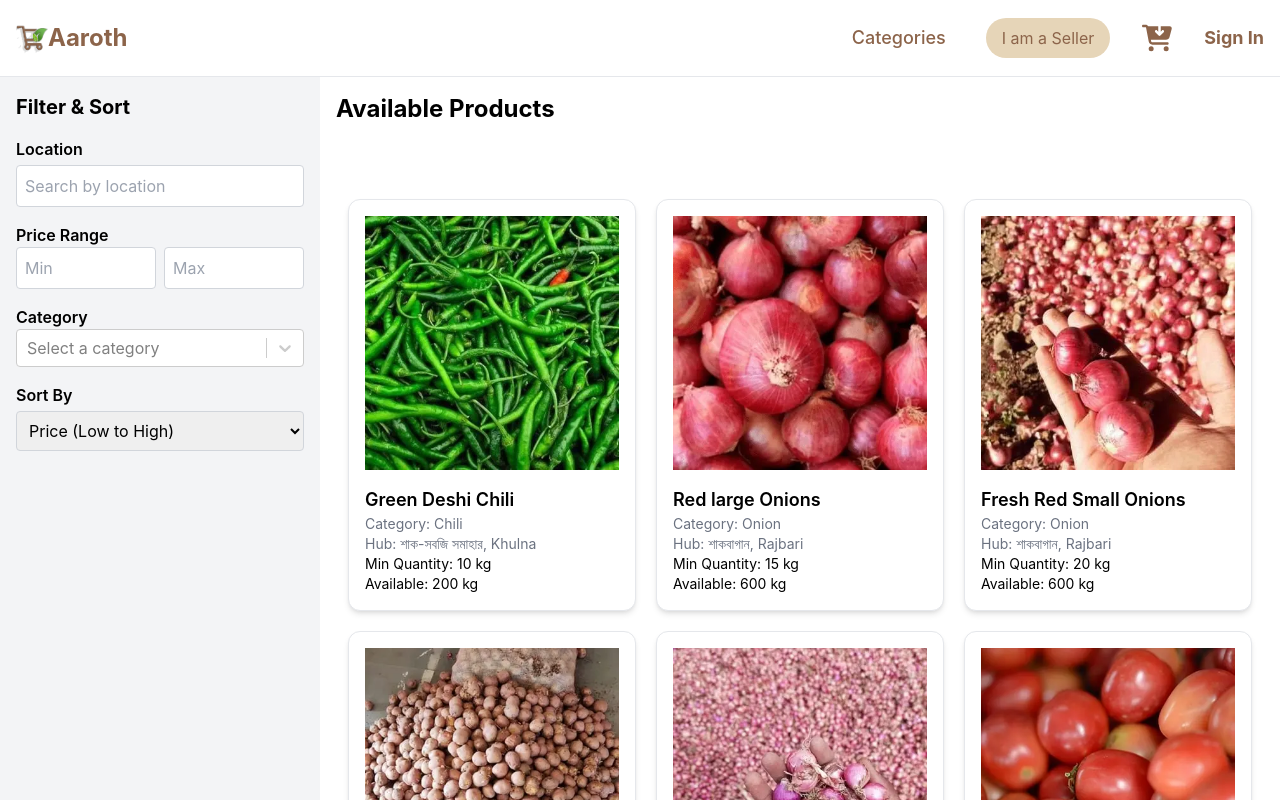
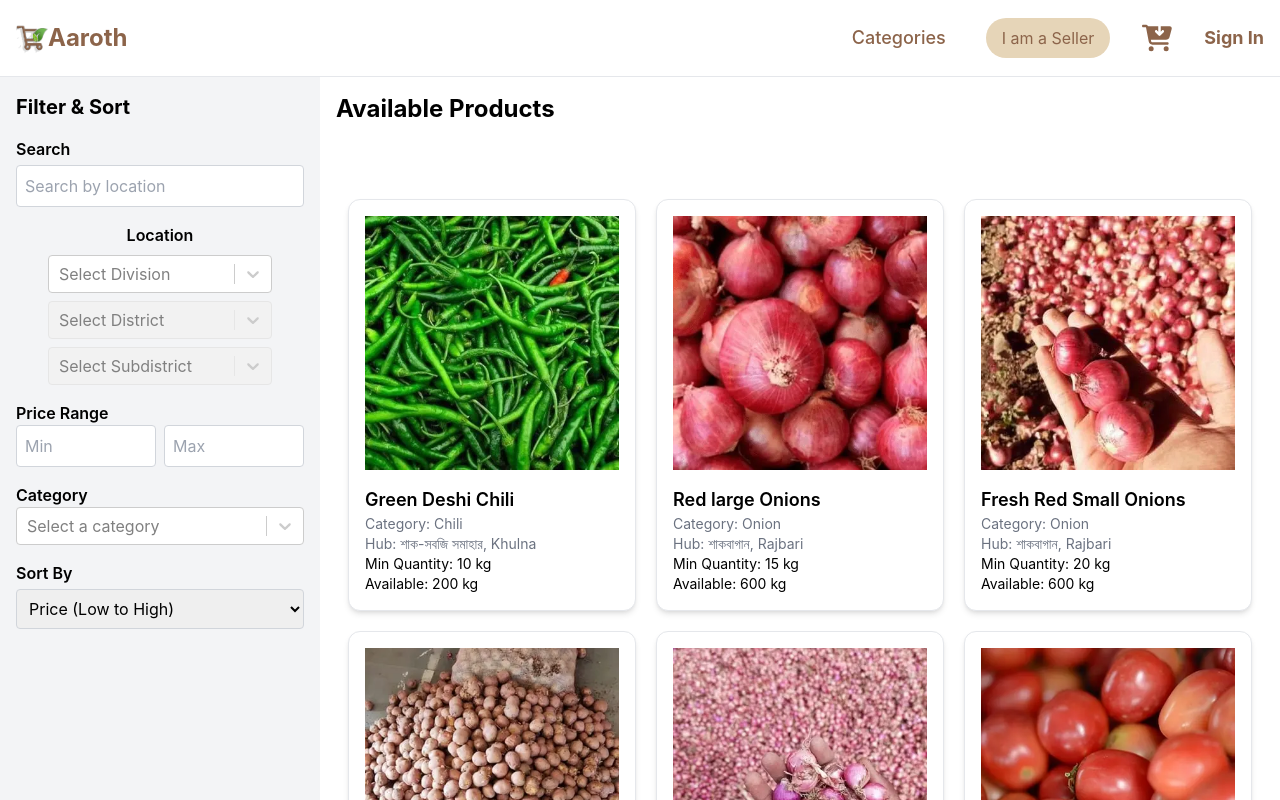
Before and after one commit to MdMirzaShihab/AarothBuyerFrontend, a React (Vite) app: page /products in a window 1280 px wide. Shown: the top 800 px of the page. Built offline with nearby package versions, Linux system fonts and the light colour scheme.

Commit message:
Updated the AllProductsPage with full functionalities

```diff
--- a/src/pages/AllProductsPage.jsx
+++ b/src/pages/AllProductsPage.jsx
@@ -9,19 +9,51 @@ const AllProductsPage = () => {
   const [priceRange, setPriceRange] = useState({ min: "", max: "" });
   const [categoryFilter, setCategoryFilter] = useState(null);
   const [sortOrder, setSortOrder] = useState("asc");
+  const [selectedDivision, setSelectedDivision] = useState(null);
+  const [selectedDistrict, setSelectedDistrict] = useState(null);
+  const [selectedSubdistrict, setSelectedSubdistrict] = useState(null);
 
   useEffect(() => {
     applyFiltersAndSorting();
-  }, [locationFilter, priceRange, categoryFilter, sortOrder]);
+  }, [locationFilter, priceRange, categoryFilter, sortOrder, selectedDivision, selectedDistrict, selectedSubdistrict]);
 
   const applyFiltersAndSorting = () => {
     let tempProducts = [...products];
 
     // Location Filter
     if (locationFilter) {
-      tempProducts = tempProducts.filter((product) =>
-        hubs.find((hub) => hub.id === product.hub && hub.location.toLowerCase().includes(locationFilter.toLowerCase()))
-      );
+      tempProducts = tempProducts.filter((product) => {
+        // Find the hub related to the product
+        const hub = hubs.find((hub) => hub.id === product.hub);
+        // Check if any of the fields match the locationFilter (case insensitive)
+        const matchLocation = hub?.location.toLowerCase().includes(locationFilter.toLowerCase());
+        const matchDistrict = hub?.district?.toLowerCase().includes(locationFilter.toLowerCase());
+        const matchSubdistrict = hub?.subdistrict?.toLowerCase().includes(locationFilter.toLowerCase());
+        const matchProductName = product.name.toLowerCase().includes(locationFilter.toLowerCase());
+
+        return matchLocation || matchDistrict || matchSubdistrict || matchProductName;
+      });
+    }
+
+    if (selectedDivision) {
+      tempProducts = tempProducts.filter((product) => {
+        const hub = hubs.find((hub) => hub.id === product.hub);
+        return hub?.division === selectedDivision.value;
+      });
+    }
+
+    if (selectedDistrict) {
+      tempProducts = tempProducts.filter((product) => {
+        const hub = hubs.find((hub) => hub.id === product.hub);
+        return hub?.district === selectedDistrict.value;
+      });
+    }
+
+    if (selectedSubdistrict) {
+      tempProducts = tempProducts.filter((product) => {
+        const hub = hubs.find((hub) => hub.id === product.hub);
+        return hub?.subdistrict === selectedSubdistrict.value;
+      });
     }
 
     // Price Range Filter
@@ -35,7 +67,7 @@ const AllProductsPage = () => {
 
     // Category Filter
     if (categoryFilter) {
-      tempProducts = tempProducts.filter((product) => product.catagory === categoryFilter.id);
+      tempProducts = tempProducts.filter((product) => product.catagory === categoryFilter.value);
     }
 
     // Sorting by Price
@@ -55,6 +87,38 @@ const AllProductsPage = () => {
     label: cat.name,
   }));
 
+    // Options for Division, District, and Subdistrict (assuming these are available from `hubs` data)
+    const divisionOptions = [...new Set(hubs.map((hub) => hub.division))].map((division) => ({
+      value: division,
+      label: division,
+    }));
+
+    const districtOptions = selectedDivision
+      ? [...new Set(hubs.filter((hub) => hub.division === selectedDivision.value).map((hub) => hub.district))]
+          .map((district) => ({ value: district, label: district }))
+      : [];
+
+    const subdistrictOptions = selectedDistrict
+      ? [...new Set(hubs.filter((hub) => hub.district === selectedDistrict.value).map((hub) => hub.subdistrict))]
+          .map((subdistrict) => ({ value: subdistrict, label: subdistrict }))
+      : [];
+
+    // Handlers for Division, District, and Subdistrict selects
+    const handleDivisionChange = (selectedOption) => {
+      setSelectedDivision(selectedOption);
+      setSelectedDistrict(null); // Reset district and subdistrict when division changes
+      setSelectedSubdistrict(null);
+    };
+
+    const handleDistrictChange = (selectedOption) => {
+      setSelectedDistrict(selectedOption);
+      setSelectedSubdistrict(null); // Reset subdistrict when district changes
+    };
+
+    const handleSubdistrictChange = (selectedOption) => {
+      setSelectedSubdistrict(selectedOption);
+    };
+
   return (
     <div className="flex flex-col lg:flex-row">
       {/* Sort and Filter Sidebar (mobile becomes top bar) */}
@@ -63,7 +127,7 @@ const AllProductsPage = () => {
 
         {/* Location Filter */}
         <div className="mb-4">
-          <label className="block font-semibold">Location</label>
+          <label className="block font-semibold">Search</label>
           <input
             type="text"
             name="location"
@@ -71,6 +135,41 @@ const AllProductsPage = () => {
             onChange={(e) => setLocationFilter(e.target.value)}
             className="w-full p-2 mt-1 border border-gray-300 rounded"
             placeholder="Search by location"
+          />
+        </div>
+                {/* Division, District, and Subdistrict Selects */}
+                <div className="flex flex-col justify-center items-center gap-2 mb-4">
+                <label className="block font-semibold">Location</label>
+          {/* Division Select */}
+          <Select
+            options={divisionOptions}
+            value={divisionOptions.find((option) => option.value === selectedDivision?.value)}
+            onChange={handleDivisionChange}
+            className="w-30 md:w-56"
+            isClearable
+            placeholder="Select Division"
+          />
+
+          {/* District Select */}
+          <Select
+            options={districtOptions}
+            value={districtOptions.find((option) => option.value === selectedDistrict?.value)}
+            onChange={handleDistrictChange}
+            className="w-30 md:w-56"
+            isClearable
+            placeholder="Select District"
+            isDisabled={!selectedDivision} // Disable District select until Division is selected
+          />
+
+          {/* Subdistrict Select */}
+          <Select
+            options={subdistrictOptions}
+            value={subdistrictOptions.find((option) => option.value === selectedSubdistrict?.value)}
+            onChange={handleSubdistrictChange}
+            className="w-30 md:w-56"
+            isClearable
+            placeholder="Select Subdistrict"
+            isDisabled={!selectedDistrict} // Disable Subdistrict select until District is selected
           />
         </div>
 
```
